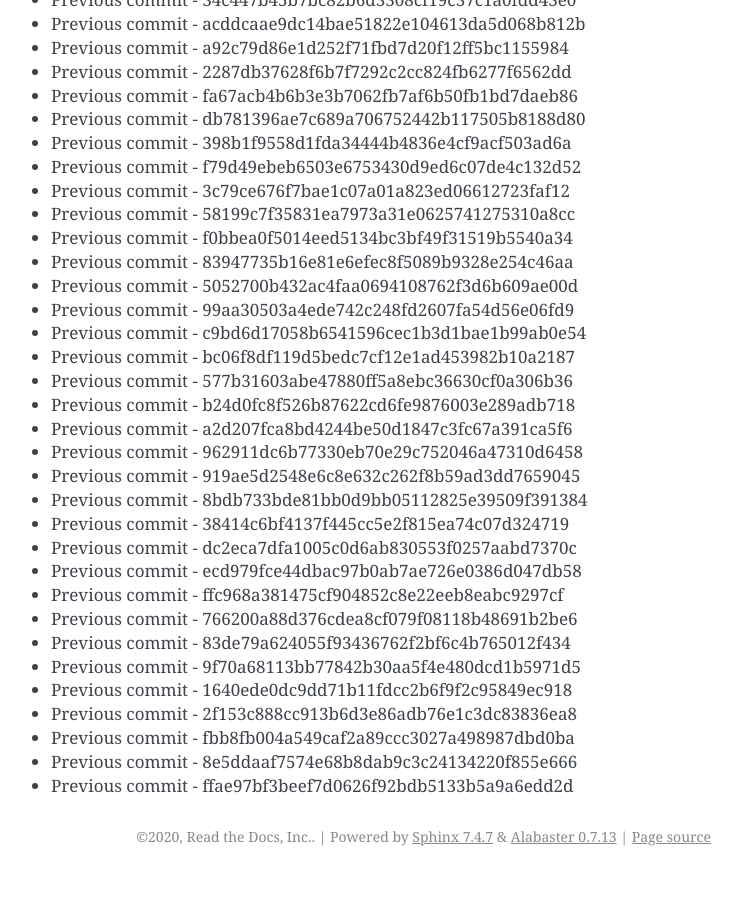
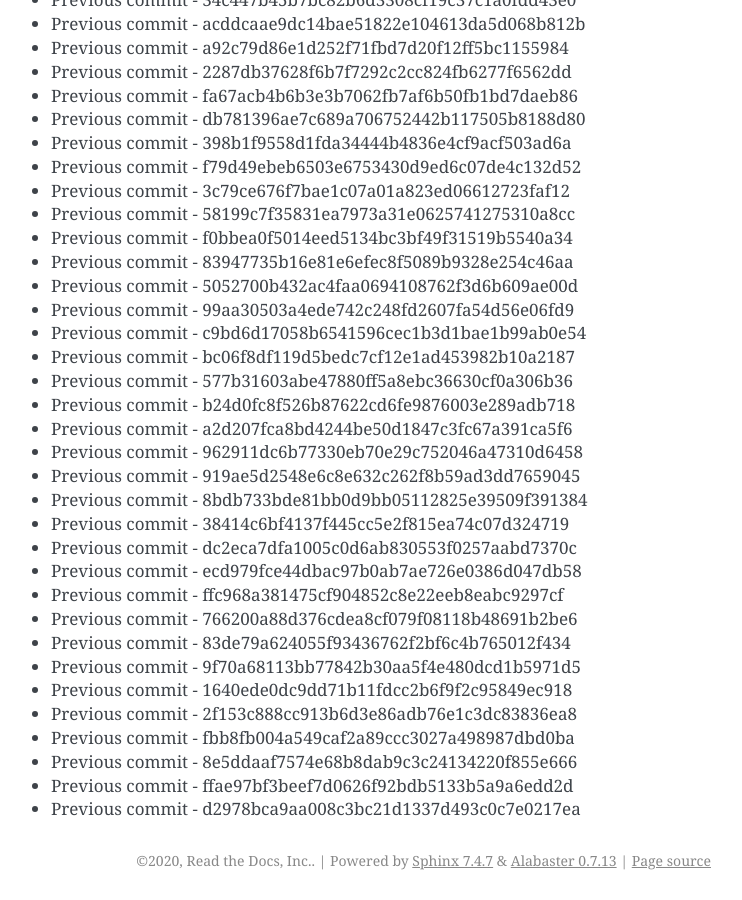
Before and after one commit to readthedocs/rtd-git-stresstest, a Sphinx documentation site: the page built from docs/updates.rst, in a window 1280 px wide and 900 px high, scrolled down 78471 px. Shown: the whole window, without its empty margins (399-1141 px from the left). Built offline with Sphinx 7.4.7, drawn with Linux system fonts in a browser that asks for light colours; before the commit the page ends 79347 px from its top, so only the background shows below that.

Commit message:
Generating commit from previous: d2978bca9aa008c3bc21d1337d493c0c7e0217ea

```diff
--- a/docs/updates.rst
+++ b/docs/updates.rst
@@ -3329,3 +3329,4 @@ It can be tested for any performance characteristics.
 * Previous commit - fbb8fb004a549caf2a89ccc3027a498987dbd0ba
 * Previous commit - 8e5ddaaf7574e68b8dab9c3c24134220f855e666
 * Previous commit - ffae97bf3beef7d0626f92bdb5133b5a9a6edd2d
+* Previous commit - d2978bca9aa008c3bc21d1337d493c0c7e0217ea
```
